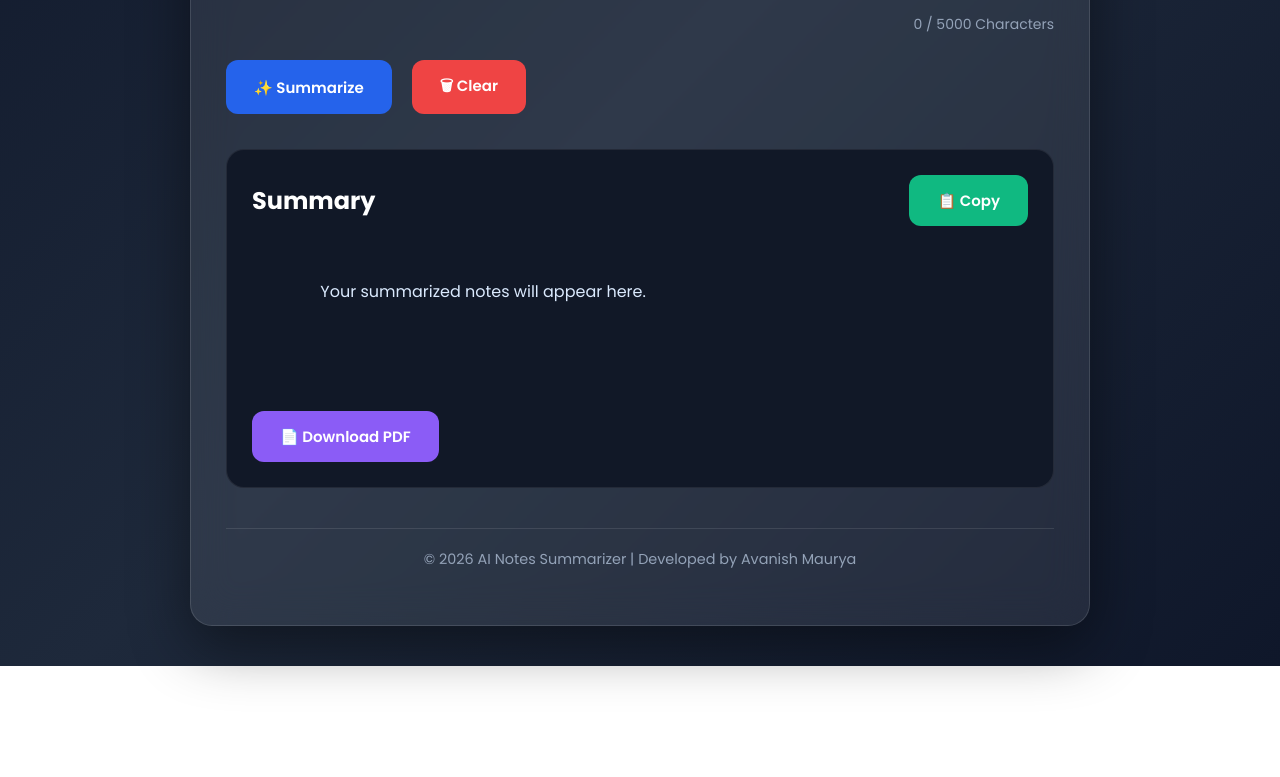
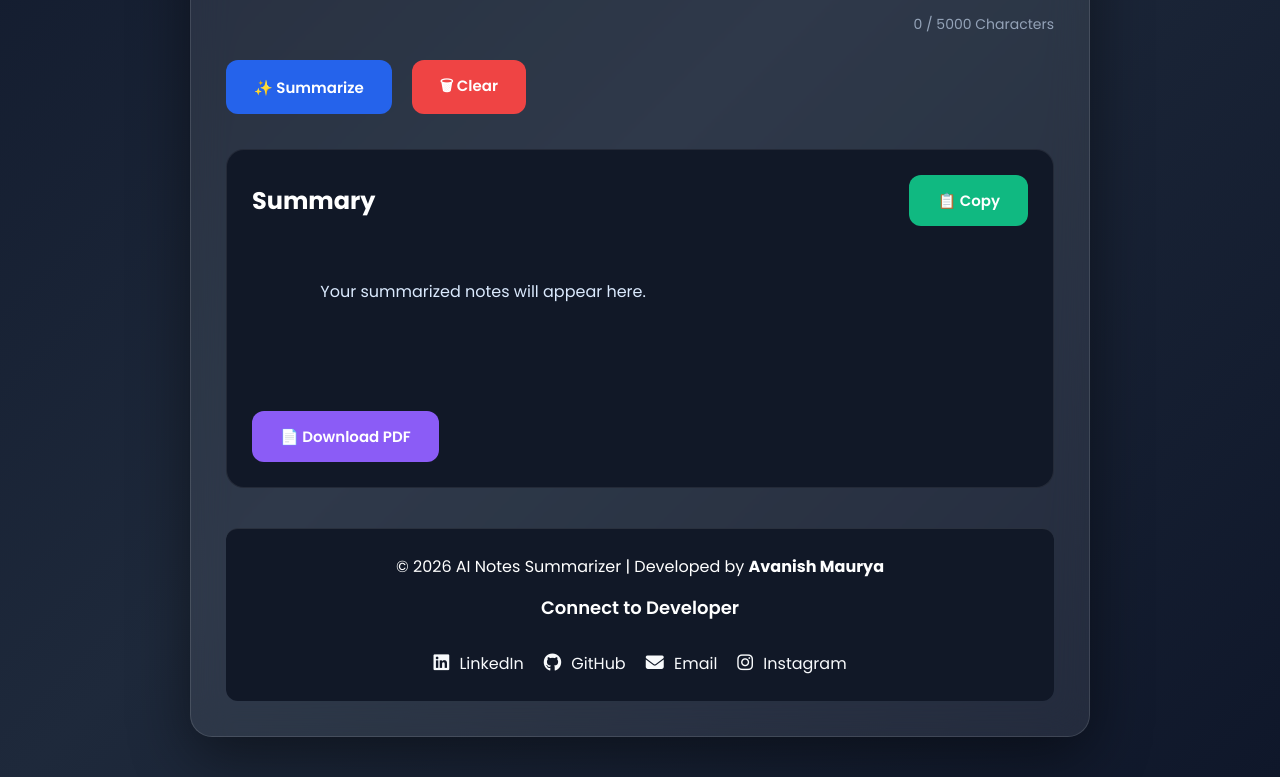
Before and after one commit to avanishmaurya1/AI-Notes-Summarizer, a plain HTML site: page Frontend/index.html in a window 1280 px wide. Shown: the part 461-1238 px from the top of the page. Before the commit the page ends 1127 px from the top, so only its background shows below. Drawn offline with nearby package versions, Linux system fonts and the light colour scheme.

Commit message:
Added Connect to Developer footer

```diff
--- a/Frontend/index.html
+++ b/Frontend/index.html
@@ -13,6 +13,9 @@
 
     <link href="https://fonts.googleapis.com/css2?family=Poppins:wght@300;400;500;600;700&display=swap"
         rel="stylesheet">
+
+        <link rel="stylesheet"
+href="https://cdnjs.cloudflare.com/ajax/libs/font-awesome/6.7.2/css/all.min.css">
 
     <!-- CSS -->
     <link rel="stylesheet" href="style.css">
@@ -93,10 +96,36 @@
             </button>
 
         </div>
+
         <footer class="footer">
-            <p>&copy; 2026 AI Notes Summarizer | Developed by Avanish Maurya</p>
-        </footer>
+    <p>&copy; 2026 AI Notes Summarizer | Developed by <strong>Avanish Maurya</strong></p>
 
+    <div class="developer-links">
+        <span>Connect to Developer</span>
+
+        <a href="https://linkedin.com/in/avanishmaurya1"
+           target="_blank"
+           rel="noopener noreferrer">
+            <i class="fa-brands fa-linkedin"></i> LinkedIn
+        </a>
+
+        <a href="https://github.com/avanishmaurya1"
+           target="_blank"
+           rel="noopener noreferrer">
+            <i class="fa-brands fa-github"></i> GitHub
+        </a>
+
+        <a href="mailto:avanishmaurya210@gmail.com">
+            <i class="fa-solid fa-envelope"></i> Email
+        </a>
+
+        <a href="https://instagram.com/avanish.maurya_47"
+           target="_blank"
+           rel="noopener noreferrer">
+            <i class="fa-brands fa-instagram"></i> Instagram
+        </a>
+    </div>
+</footer>
     </div>
 
 
--- a/Frontend/style.css
+++ b/Frontend/style.css
@@ -350,3 +350,50 @@ button:disabled{
     font-size: 0.9rem;
     border-top: 1px solid rgba(255, 255, 255, 0.1); /* Halka sa separator line */
 }
+/* Footer */
+
+.footer{
+    margin-top:40px;
+    padding:25px 20px;
+    background:#111827;
+    color:#fff;
+    text-align:center;
+    border-radius:12px;
+}
+
+.footer p{
+    margin-bottom:15px;
+    font-size:16px;
+}
+
+.developer-links{
+    display:flex;
+    justify-content:center;
+    align-items:center;
+    flex-wrap:wrap;
+    gap:20px;
+}
+
+.developer-links span{
+    width:100%;
+    margin-bottom:10px;
+    font-size:18px;
+    font-weight:600;
+}
+
+.developer-links a{
+    color:#f8fafc;
+    text-decoration:none;
+    font-size:16px;
+    transition:0.3s;
+}
+
+.developer-links a i{
+    margin-right:6px;
+    font-size:18px;
+}
+
+.developer-links a:hover{
+    color:#38bdf8;
+    transform:translateY(-2px);
+}
```
